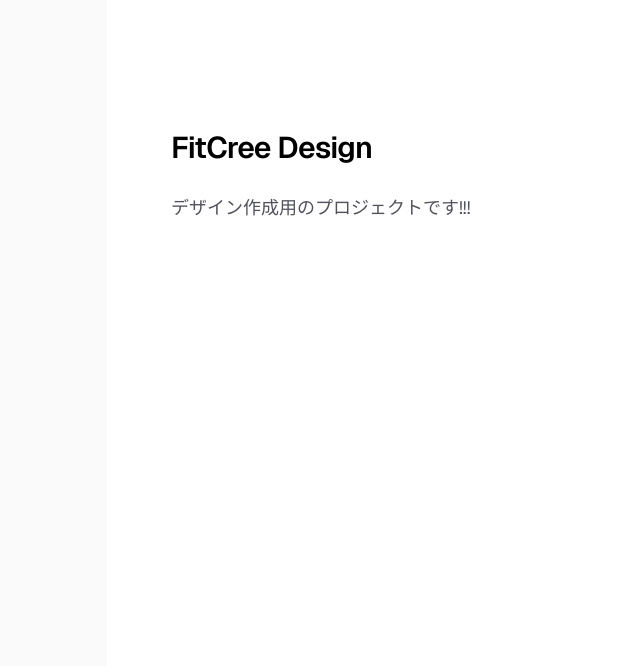
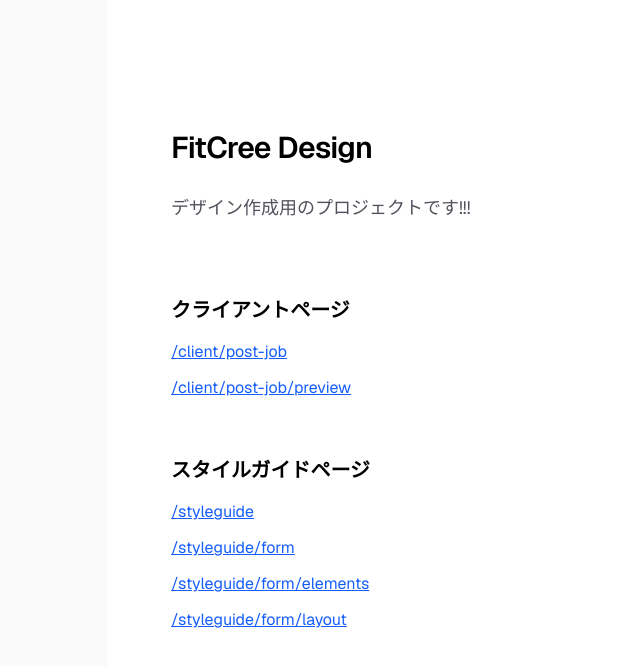
Before and after one commit to FitCree/fitcree-design, a Next.js app in the folder fitcree-design-app/: page / in a window 1280 px wide. Shown: the top 666 px of the page, without its empty margins (149-789 px from the left). Built offline with nearby package versions, Linux system fonts and the light colour scheme.

Commit message:
update: トップページに各ページへのリンク追加

```diff
--- a/fitcree-design-app/src/app/page.tsx
+++ b/fitcree-design-app/src/app/page.tsx
@@ -1,4 +1,5 @@
 import Image from "next/image";
+import Link from "next/link";
 
 export default function Home() {
   return (
@@ -11,6 +12,70 @@ export default function Home() {
           <p className="max-w-md text-lg leading-8 text-zinc-600 dark:text-zinc-400">
             デザイン作成用のプロジェクトです!!!
           </p>
+
+          <div className="mt-12 w-full">
+            <h2 className="mb-4 text-xl font-semibold text-black dark:text-zinc-50">
+              クライアントページ
+            </h2>
+            <ul className="flex flex-col gap-3">
+              <li>
+                <Link
+                  href="/client/post-job"
+                  className="text-blue-600 hover:text-blue-800 dark:text-blue-400 dark:hover:text-blue-300 underline"
+                >
+                  /client/post-job
+                </Link>
+              </li>
+              <li>
+                <Link
+                  href="/client/post-job/preview"
+                  className="text-blue-600 hover:text-blue-800 dark:text-blue-400 dark:hover:text-blue-300 underline"
+                >
+                  /client/post-job/preview
+                </Link>
+              </li>
+            </ul>
+          </div>
+
+          <div className="mt-8 w-full">
+            <h2 className="mb-4 text-xl font-semibold text-black dark:text-zinc-50">
+              スタイルガイドページ
+            </h2>
+            <ul className="flex flex-col gap-3">
+              <li>
+                <Link
+                  href="/styleguide"
+                  className="text-blue-600 hover:text-blue-800 dark:text-blue-400 dark:hover:text-blue-300 underline"
+                >
+                  /styleguide
+                </Link>
+              </li>
+              <li>
+                <Link
+                  href="/styleguide/form"
+                  className="text-blue-600 hover:text-blue-800 dark:text-blue-400 dark:hover:text-blue-300 underline"
+                >
+                  /styleguide/form
+                </Link>
+              </li>
+              <li>
+                <Link
+                  href="/styleguide/form/elements"
+                  className="text-blue-600 hover:text-blue-800 dark:text-blue-400 dark:hover:text-blue-300 underline"
+                >
+                  /styleguide/form/elements
+                </Link>
+              </li>
+              <li>
+                <Link
+                  href="/styleguide/form/layout"
+                  className="text-blue-600 hover:text-blue-800 dark:text-blue-400 dark:hover:text-blue-300 underline"
+                >
+                  /styleguide/form/layout
+                </Link>
+              </li>
+            </ul>
+          </div>
         </div>
       </main>
     </div>
```
